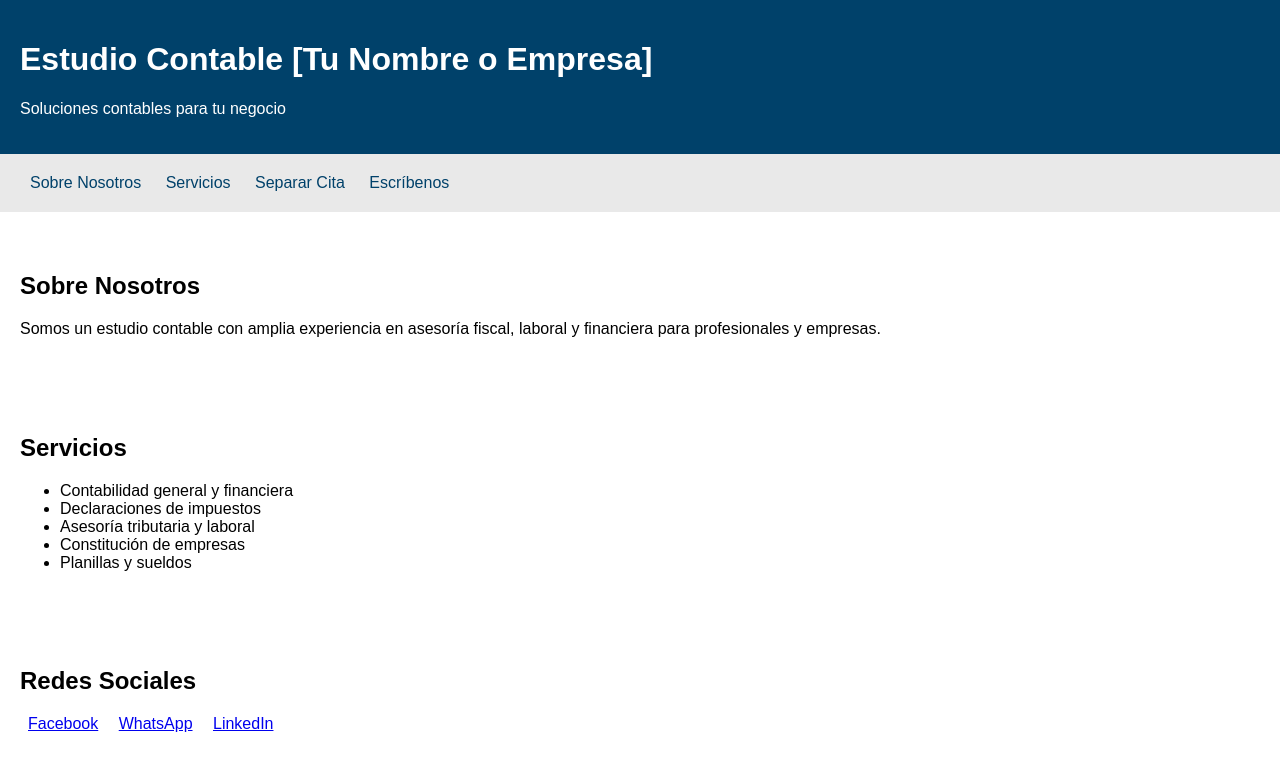
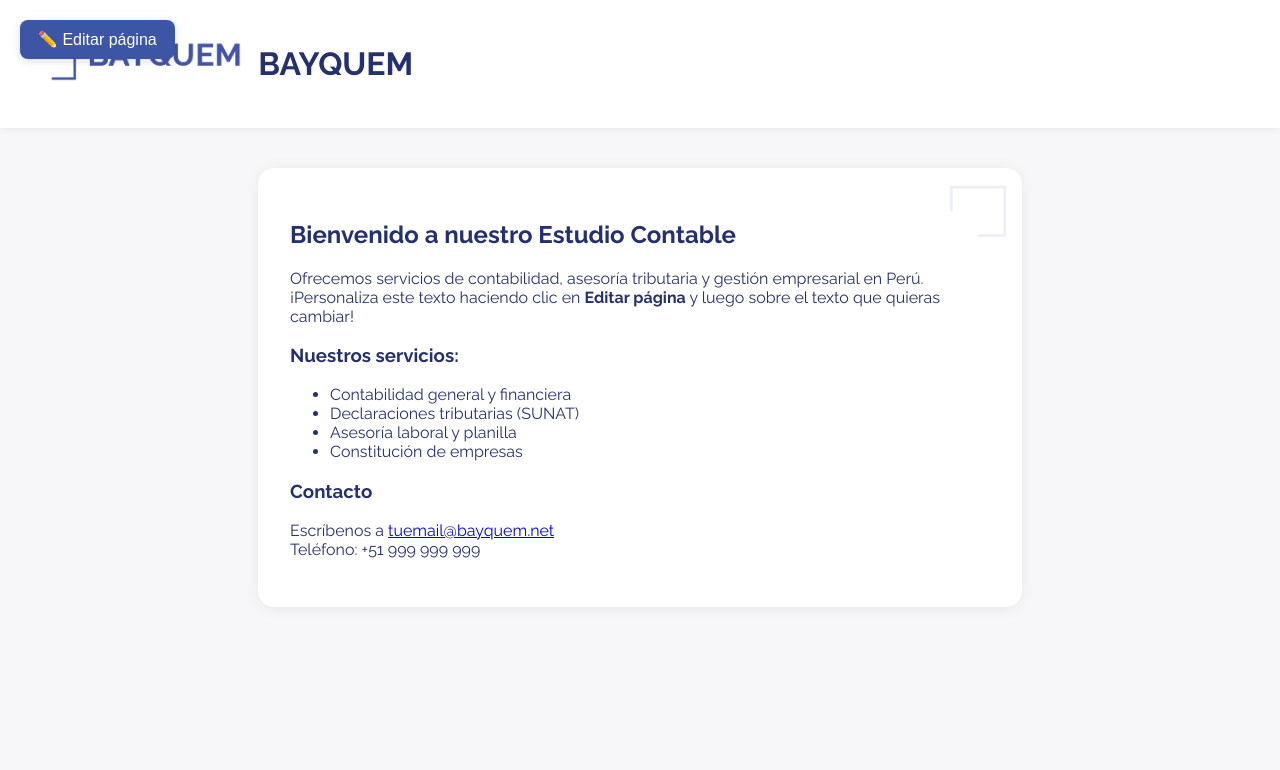
Before and after one commit to BAYQUEM/BAYQUEM, a plain HTML site: page index.html in a window 1280 px wide. Shown: the top 770 px of the page. Drawn offline with Linux system fonts and the light colour scheme.

Commit message:
Update index.html

```diff
--- a/index.html
+++ b/index.html
@@ -2,79 +2,115 @@
 <html lang="es">
 <head>
   <meta charset="UTF-8">
-  <meta name="viewport" content="width=device-width, initial-scale=1.0">
-  <title>Estudio Contable [Tu Nombre o Empresa]</title>
+  <title>BAYQUEM</title>
+  <meta name="viewport" content="width=device-width, initial-scale=1">
+  <!-- Fuente Raleway de Google Fonts -->
+  <link href="https://fonts.googleapis.com/css?family=Raleway:400,700&display=swap" rel="stylesheet">
   <style>
-    body { font-family: Arial, sans-serif; margin: 0; padding: 0; }
-    header, nav, section, footer { padding: 20px; }
-    header { background: #00416a; color: white; }
-    nav { background: #e9e9e9; }
-    nav a { margin: 0 10px; color: #00416a; text-decoration: none; }
-    section { margin: 20px 0; }
-    .redes a { margin: 0 8px; }
-    .calendar { margin-top: 10px; }
-    footer { background: #00416a; color: white; text-align: center; padding: 10px; }
+    body {
+      font-family: 'Raleway', Arial, sans-serif;
+      margin: 0;
+      background: #f7f7fa;
+      color: #25316d;
+    }
+    header {
+      display: flex;
+      align-items: center;
+      gap: 16px;
+      background: #fff;
+      padding: 24px;
+      box-shadow: 0 1px 8px #0001;
+    }
+    header img.logo {
+      height: 60px;
+    }
+    .isotipo {
+      position: absolute;
+      top: 16px;
+      right: 16px;
+      width: 60px;
+      opacity: 0.1;
+    }
+    main {
+      max-width: 700px;
+      margin: 40px auto;
+      background: #fff;
+      border-radius: 16px;
+      box-shadow: 0 2px 16px #0001;
+      padding: 32px;
+      position: relative;
+    }
+    h1, h2 {
+      color: #25316d;
+    }
+    button.edit-btn {
+      position: fixed;
+      top: 20px;
+      left: 20px;
+      background: #3d55a5;
+      color: #fff;
+      border: none;
+      border-radius: 8px;
+      padding: 10px 18px;
+      font-size: 16px;
+      cursor: pointer;
+      z-index: 1000;
+      box-shadow: 0 2px 8px #0002;
+      transition: background 0.2s;
+    }
+    button.edit-btn.active {
+      background: #1b2763;
+    }
+    .editable[contenteditable="true"] {
+      outline: 2px dashed #3d55a5;
+      background: #e8eafe;
+    }
+    /* Responsive */
+    @media (max-width: 600px) {
+      main { padding: 16px; }
+      header { flex-direction: column; gap: 8px; padding: 16px; }
+    }
   </style>
 </head>
 <body>
+  <button class="edit-btn" onclick="toggleEdit()">✏️ Editar página</button>
   <header>
-    <h1>Estudio Contable [Tu Nombre o Empresa]</h1>
-    <p>Soluciones contables para tu negocio</p>
+    <img src="logo blanco.png" alt="Logo BAYQUEM" class="logo">
+    <h1 class="editable" spellcheck="false">BAYQUEM</h1>
   </header>
-  <nav>
-    <a href="#sobre-nosotros">Sobre Nosotros</a>
-    <a href="#servicios">Servicios</a>
-    <a href="#citas">Separar Cita</a>
-    <a href="#contacto">Escríbenos</a>
-  </nav>
-
-  <section id="sobre-nosotros">
-    <h2>Sobre Nosotros</h2>
-    <p>Somos un estudio contable con amplia experiencia en asesoría fiscal, laboral y financiera para profesionales y empresas.</p>
-  </section>
-
-  <section id="servicios">
-    <h2>Servicios</h2>
+  <main>
+    <img src="isotipo.png" alt="Isotipo" class="isotipo" style="pointer-events: none;">
+    <h2 class="editable" spellcheck="false">Bienvenido a nuestro Estudio Contable</h2>
+    <p class="editable" spellcheck="false">
+      Ofrecemos servicios de contabilidad, asesoría tributaria y gestión empresarial en Perú.<br>
+      ¡Personaliza este texto haciendo clic en <b>Editar página</b> y luego sobre el texto que quieras cambiar!
+    </p>
+    <h3 class="editable" spellcheck="false">Nuestros servicios:</h3>
     <ul>
-      <li>Contabilidad general y financiera</li>
-      <li>Declaraciones de impuestos</li>
-      <li>Asesoría tributaria y laboral</li>
-      <li>Constitución de empresas</li>
-      <li>Planillas y sueldos</li>
+      <li class="editable" spellcheck="false">Contabilidad general y financiera</li>
+      <li class="editable" spellcheck="false">Declaraciones tributarias (SUNAT)</li>
+      <li class="editable" spellcheck="false">Asesoría laboral y planilla</li>
+      <li class="editable" spellcheck="false">Constitución de empresas</li>
     </ul>
-  </section>
-
-  <section id="redes-sociales" class="redes">
-    <h2>Redes Sociales</h2>
-    <a href="https://facebook.com/" target="_blank">Facebook</a>
-    <a href="https://wa.me/tu-numero" target="_blank">WhatsApp</a>
-    <a href="https://linkedin.com/" target="_blank">LinkedIn</a>
-  </section>
-
-  <section id="citas">
-    <h2>Separar Cita</h2>
-    <!-- Calendly Widget ejemplo -->
-    <div class="calendar">
-      <iframe src="https://calendly.com/" width="320" height="400" frameborder="0"></iframe>
-    </div>
-    <p>Reserva tu cita fácilmente a través de nuestro calendario.</p>
-  </section>
-
-  <section id="contacto">
-    <h2>Escríbenos</h2>
-    <form action="https://formspree.io/f/tu-codigo" method="POST">
-      <label>Nombre:<br><input type="text" name="nombre" required></label><br>
-      <label>Email:<br><input type="email" name="email" required></label><br>
-      <label>Mensaje:<br><textarea name="mensaje" required></textarea></label><br>
-      <button type="submit">Enviar</button>
-    </form>
-  </section>
-  <footer>
-    &copy; 2025 BAYQUEM - Todos los derechos reservados.
-  </footer>
+    <h3 class="editable" spellcheck="false">Contacto</h3>
+    <p class="editable" spellcheck="false">
+      Escríbenos a <a href="mailto:tuemail@bayquem.net">tuemail@bayquem.net</a>
+      <br>Teléfono: <span class="editable" spellcheck="false">+51 999 999 999</span>
+    </p>
+  </main>
+  <script>
+    // Permite editar textos haciendo clic en "Editar página"
+    let editMode = false;
+    function toggleEdit() {
+      editMode = !editMode;
+      document.querySelectorAll('.editable').forEach(el => {
+        el.contentEditable = editMode;
+      });
+      document.querySelector('.edit-btn').classList.toggle('active', editMode);
+      if(editMode) {
+        alert('Modo edición activado.\nHaz clic sobre los textos que quieras cambiar. Al terminar, haz clic de nuevo en "Editar página" para salir.');
+      }
+    }
+  </script>
 </body>
 </html>
-header { background: #00796b; color: white; }
-nav { background: #3F51B5; }
-nav a { color: #00796b; }
-footer { background: #004d40; }
```
